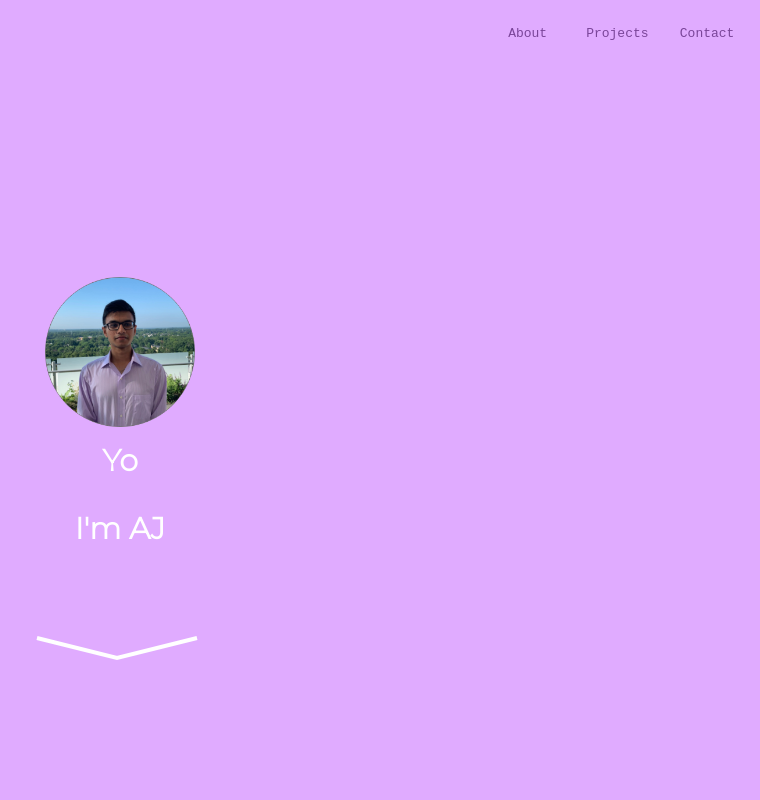
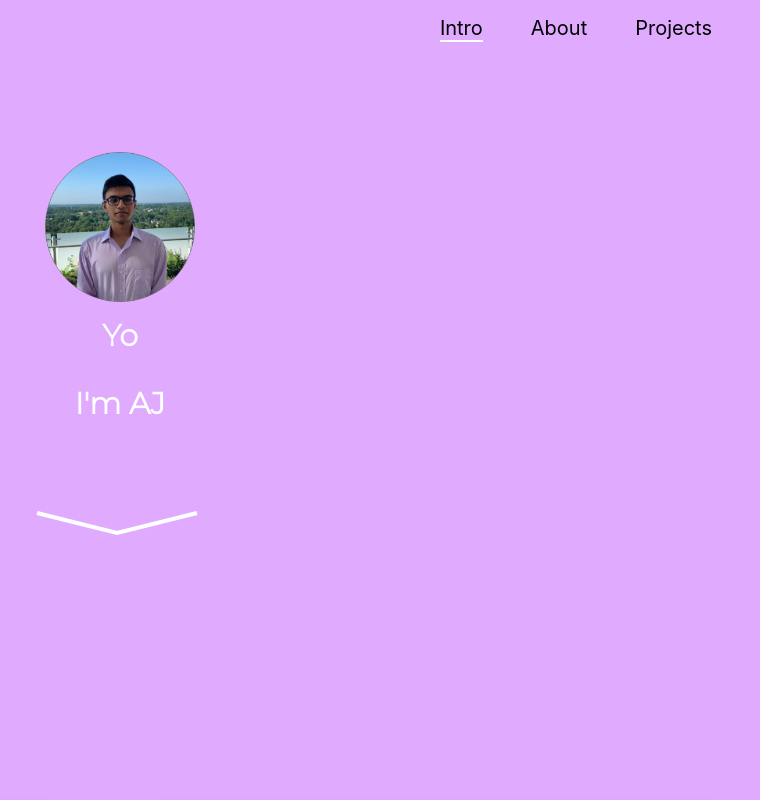
Before and after one commit to athammana/portfolio, a React (Create React App) app: page / in a window 1280 px wide. Shown: the top 800 px of the page, without its empty margins (520-1280 px from the left). Built offline with nearby package versions, Linux system fonts and the light colour scheme.

Commit message:
Working navbar

```diff
--- a/package.json
+++ b/package.json
@@ -38,6 +38,7 @@
   },
   "devDependencies": {
     "gh-pages": "^3.1.0",
-    "postcss-normalize": "^9.0.0"
+    "postcss-normalize": "^9.0.0",
+    "react-scroll": "^1.8.0"
   }
 }
--- a/src/App.css
+++ b/src/App.css
@@ -11,8 +11,7 @@
 }
 
 section {
-  height: calc(100vh + 50px);
-  padding: 0 10px;
+  height: calc(100vh);
 }
 
 .flex {
@@ -25,7 +24,7 @@ section {
 @media screen and (min-width: 600px){
   section {
     line-height: 18px;
-    padding: 100px 0px 130px 0px;
+    /* padding: 100px 0px 130px 0px; */
   }
 }
 
@@ -34,21 +33,38 @@ section {
 .header {
   position: fixed;
   width: 100vw;
-  top: 1vw;
-  right: 2vw;
   text-align: right;
+  transition: 0.25s;
+  z-index: 2;
+  color: black;
+}
+
+.header ul li {
+  font-size: 1.25rem;
+  display: inline;
+  padding-right: 3rem;
+  cursor: pointer;
+}
+
+.navitem > .active {
+  border-bottom: 2px solid white;
+}
+
+.scrolled {
+  display: block;
+  position: fixed;
+  color: white;
+  background-color: #9844cb;
 }
 
 /* Intro Section Css properties */
 
-.background {
+.intro-background {
   background-color: #CC74FF;
   opacity: .6;
-  height: 100%;
-  top: 0;
-  left: 0;
+  height: 100vh;
+  width: 100vw;
   position: absolute;
-  width: 100%;
 }
 
 .intro-content {
@@ -65,6 +81,14 @@ section {
 }
 
 /* About Section Css properties */
+
+.about-background {
+  background-color: #008ba3;
+  opacity: .6;
+  height: 100vh;
+  width: 100vw;
+  position: absolute;
+}
 
 .left-card {
   width: 40vw;
--- a/src/App.js
+++ b/src/App.js
@@ -3,16 +3,20 @@ import './App.css';
 import Projects from './components/Projects';
 import About from './components/About';
 import Intro from './components/Intro';
+import {BrowserRouter, Route} from 'react-router-dom';
 import Navbar from './components/Navbar';
 
 function App() {
   return (
       <div>
-
-      <div className='header'>
-        <pre>About     Projects    Contact</pre>
-      </div>
+        {/* <div className='header'>
+          Intro About Projects
+        </div> */}
+        <Navbar />
         <div className="overflow-wrap">
+          {/* <Route exact path='/' component={Intro} />
+          <Route path='/About' component={About} />
+          <Route path='/Projects' component={Projects} /> */}
           <Intro />
           <About />
           <Projects />
--- a/src/components/About.js
+++ b/src/components/About.js
@@ -3,6 +3,7 @@ import React from "react"
 function About(props) {
   return (
     <section id='about'>
+      <div className='about-content'>
         <div className='left-card'>
           <div className='card'>
             <div id='aboutdesc' className='container'>
@@ -30,6 +31,8 @@ function About(props) {
             </table>
           </div>
         </div>
+      </div>
+      <div id='aboutbg' className='about-background'/>
     </section>
   )
 }
--- a/src/components/Intro.js
+++ b/src/components/Intro.js
@@ -6,7 +6,7 @@ class Intro extends React.Component{
     render(){
         return (
             <section id='intro' className='flex height-fix'>
-                <div id='introbg' className='background'></div>
+                <div id='introbg' className='intro-background'></div>
                 <div className='intro-content flex'>
                     <img src={MePic} className="MePic" alt="Me" />
                     <h1>Yo</h1>
--- a/src/components/Navbar.js
+++ b/src/components/Navbar.js
@@ -1,11 +1,62 @@
 import React from "react";
-
+import { Link, animateScroll as scroll } from "react-scroll";
 
 class Navbar extends React.Component{
+
+    componentDidMount(){
+        window.addEventListener('scroll', () =>{
+            const isTop = window.scrollY > 100;
+            const nav = document.getElementById('navbar');
+            if(isTop){
+                nav.classList.add('scrolled');
+            } else {
+                nav.classList.remove('scrolled');
+            }
+        });
+    }
+
+    componentWillUnmount(){
+        window.removeEventListener('scroll');
+    }
+
     render(){
         return (
-            <div className='header'>
-                <pre>About     Projects    Contact</pre>
+            <div id='navbar' className='header'>
+                <ul className='navlist'>
+                    <li className='navitem'>
+                        <Link
+                            activeClass='active'
+                            to='intro'
+                            spy={true}
+                            smooth={true}
+                            offset={-70}
+                            duration= {500}>
+                            Intro
+                        </Link>
+                    </li>
+                    <li className='navitem'>
+                        <Link
+                            activeClass='active'
+                            to='about'
+                            spy={true}
+                            smooth={true}
+                            offset={-70}
+                            duration={500}>
+                            About
+                        </Link>
+                    </li>
+                    <li className='navitem'>
+                        <Link
+                            activeClass='active'
+                            to='projects'
+                            spy={true}
+                            smooth={true}
+                            offset={-70}
+                            duration={500}>
+                            Projects
+                        </Link>
+                    </li>
+                </ul>
             </div>
         );
     }
```
Also changed, not shown: 1 other file (tests, documents, lock files or other folders). Lines whose indentation alone changed are shown as unchanged.
